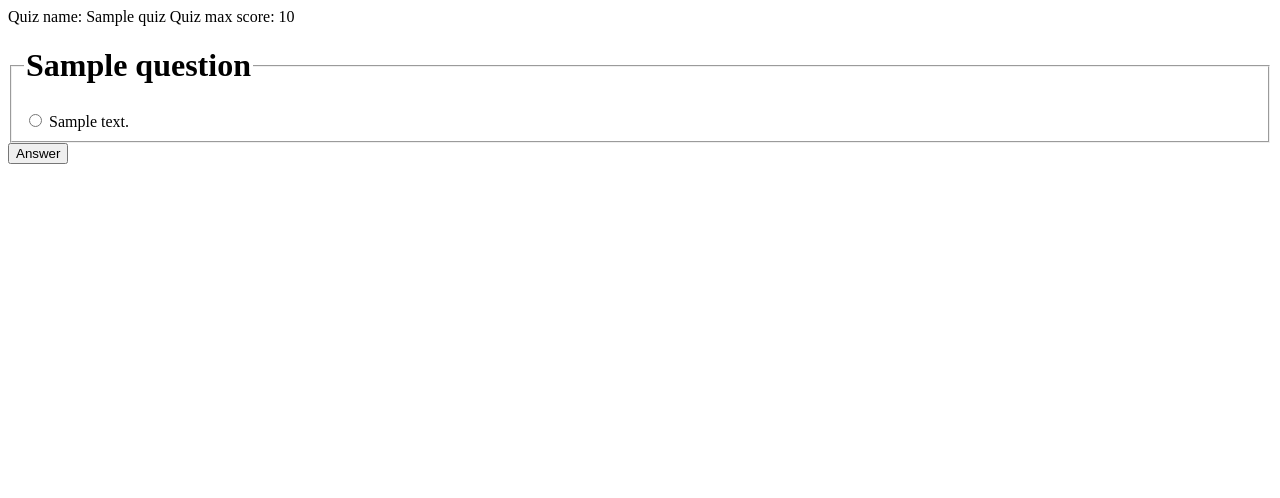
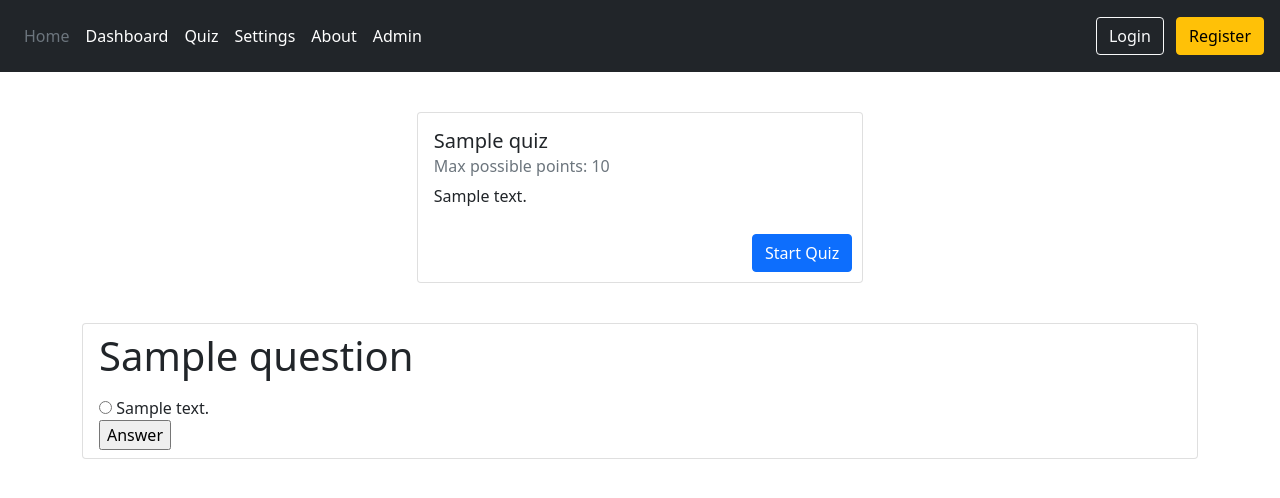
Before and after one commit to mariodragun/MS4-Django-Mario-Dragun, a Django app: page /quiz/1/ in a window 1280 px wide. Shown: the top 498 px of the page. Run offline with Django 3.2, Linux system fonts and the light colour scheme; tables that the repository leaves empty hold one stand-in row (values such as "Sample post").

Commit message:
Added quiz description with some bootstrap styling

```diff
--- a/templates/core/base.html
+++ b/templates/core/base.html
@@ -13,6 +13,11 @@
     <body>
         {% include 'common/site_header.html'%}
 
+        <div class="container">
+            {% block content %}
+            {% endblock %}
+        </div>
+
         <script src="https://cdn.jsdelivr.net/npm/bootstrap@5.1.0/dist/js/bootstrap.bundle.min.js" integrity="sha384-U1DAWAznBHeqEIlVSCgzq+c9gqGAJn5c/t99JyeKa9xxaYpSvHU5awsuZVVFIhvj" crossorigin="anonymous"></script>
     </body>
 </html>
--- a/templates/core/quiz.html
+++ b/templates/core/quiz.html
@@ -1,8 +1,13 @@
+{% extends 'core/base.html'%}
+
+{% block content %}
     {% if quiz_object %}
-    <span> Quiz name: {{quiz_object.title}}</span>
-    <span> Quiz max score: {{quiz_object.score}} </span>
 
+        {% include "core/quiz/quiz_description.html" %}
+
+        <ul class="list-group">
             {% for question in questions %}
+                <li class="list-group-item">
                     <form action="{% url 'quiz:quiz_question' question.id %}" method="post">
                     {% csrf_token %}
                     <fieldset>
@@ -16,5 +21,8 @@
                     </fieldset>
                     <input type="submit" value="Answer">
                     </form>
+                </li>
             {% endfor %}
+        </ul>
     {% endif %}
+{% endblock %}
--- /dev/null
+++ b/templates/core/quiz/quiz_description.html
@@ -0,0 +1,13 @@
+<div class="d-flex justify-content-center">
+    <div class="card" id="quiz-start" style="min-width: 40%; margin-top: 40px; margin-bottom: 40px;">
+        <div class="card-body">
+            <h5 class="card-title">{{quiz_object.title}}</h5>
+            <h6 class="card-subtitle mb-2 text-muted">Max possible points: {{quiz_object.score}}</h6>
+            <p class="card-text">{{quiz_object.description}}</p>
+        </div>
+        <div class="d-grid d-md-block" style="padding: 10px;">
+            <button type="button" class="btn btn-primary" style="float: right;">Start Quiz</button>
+        </div>
+
+    </div>
+</div>
```
Also changed, not shown: readme.md. Lines whose indentation alone changed are shown as unchanged.
